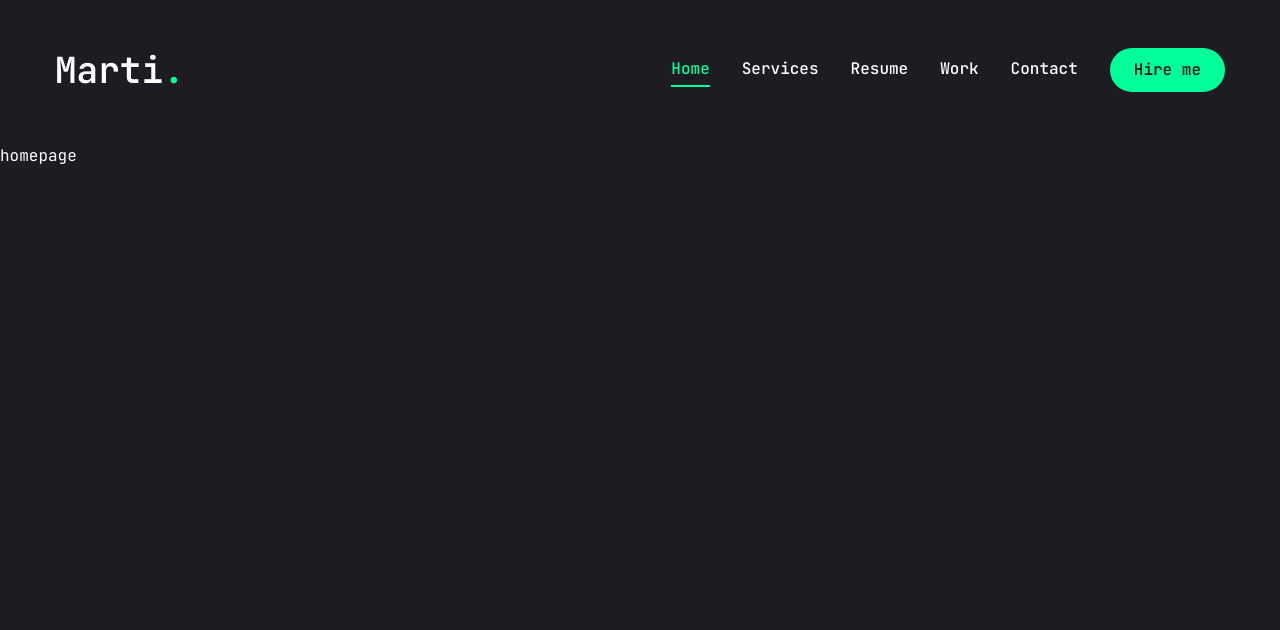
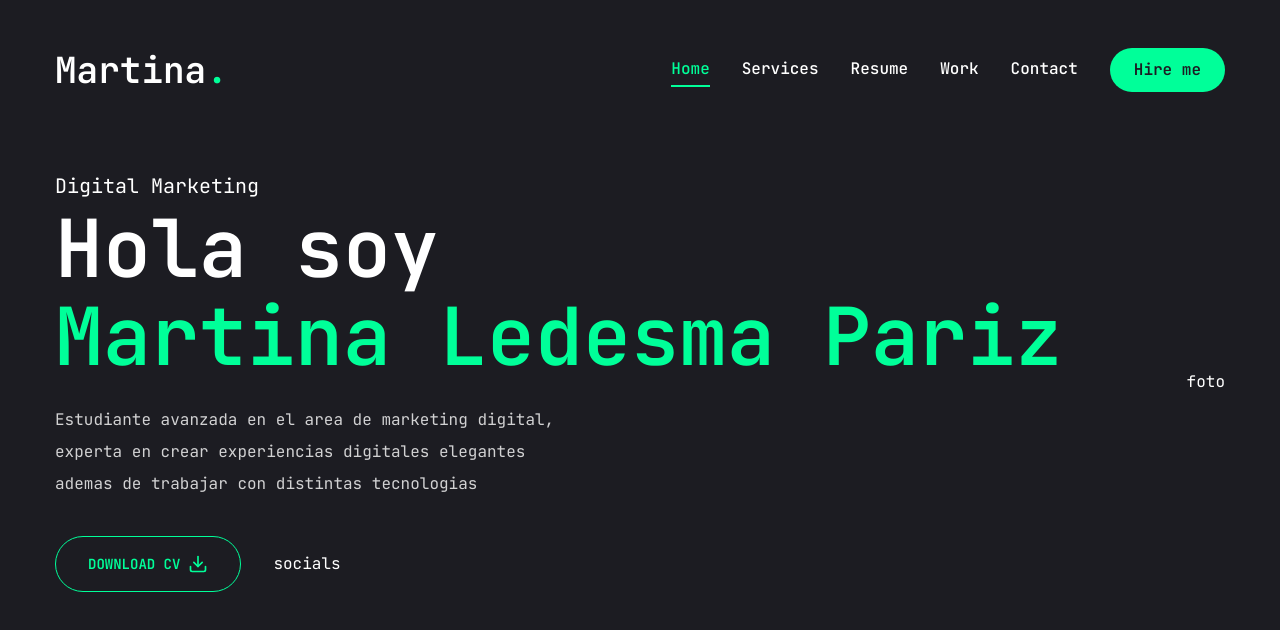
Before and after one commit to zotel1/portafolio-marti, a Next.js app: page / in a window 1280 px wide. Shown: the top 630 px of the page. Built offline with nearby package versions, Linux system fonts and the light colour scheme.

Commit message:
update home, falto agregar el componente de redes sociales

```diff
--- a/app/globals.css
+++ b/app/globals.css
@@ -6,4 +6,13 @@
     body {
         @apply font-primary bg-primary text-white leading-loose;
     }
+    .h1 {
+        @apply text-[48px] xl:text-[80px] leading-[1.1] font-semibold;
+    }
+    .h2 {
+        @apply text-[36px] xl:text-[48px] leading-[1.1] font-semibold;
+    }
+    .h3 {
+        @apply text-[20px] xl:text-[24px] leading-[1.1] font-semibold;
+    }
 }
--- a/app/page.jsx
+++ b/app/page.jsx
@@ -1,3 +1,40 @@
-export default function Home() {
-    return <main>homepage</main>
-}
+import { Button } from "@/components/ui/button";
+import { FiDownload } from "react-icons/fi";
+
+const Home = () => {
+    return (
+        <section className="h-full">
+            <div className="container mx-auto h-full">
+                <div className="flex flex-col xl:flex-row items-center justify-between
+                xl:pt-8 xl:pb-24">
+                    {/* text */}
+                    <div className="text-center xl:text-left">
+                        <span className="text-xl">Digital Marketing</span>
+                        <h1 className="h1 mb-6">
+                            Hola soy <br /> <span className="text-accent">Martina Ledesma Pariz</span>
+                        </h1>
+                        <p className="max-w-[500px] mb-9 text-white/80">
+                        Estudiante avanzada en el area de <span>marketing digital</span>,
+                        experta en crear experiencias digitales elegantes
+                        <br /> ademas de trabajar con distintas tecnologias</p>
+                        {/* btn and socials */}
+                        <div className="flex flex-col xl:flex-row items-center gap-8">
+                            <Button
+                              variant="outline"
+                              size="lg"
+                              className="uppercase flex items-center gap-2">
+                            <span>Download CV</span>
+                            <FiDownload className="text-xl"/>
+                            </Button>
+                            <div className="mb-8 xl:mb-0">socials</div>
+                            </div>
+                    </div>
+                    {/* foto */}
+                    <div>foto</div>
+                </div>
+            </div>
+        </section>
+    )
+};
+
+export default Home;
--- a/app/resume/page.jsx
+++ b/app/resume/page.jsx
@@ -1,5 +1,7 @@
 const Resume = () => {
-    return (<div>resume page</div>)
+    return (<div><h1>
+        Soy una estudiante avanzada en Marketing y vivo en Corrientes. <br />Me interesa la creacion de <span>marcas</span> e <span>identidades</span> web.
+        </h1></div>)
 };
 
 export default Resume;
--- a/components/Header.jsx
+++ b/components/Header.jsx
@@ -14,7 +14,7 @@ const Header = () => {
             {/* logo */}
             <Link href="/">
             <h1 className="text-4xl font-semibold">
-                Marti<span className="text-accent">.</span>
+                Martina<span className="text-accent">.</span>
             </h1>
             </Link>
             {/* desktop nav & hire me button*/}
```
